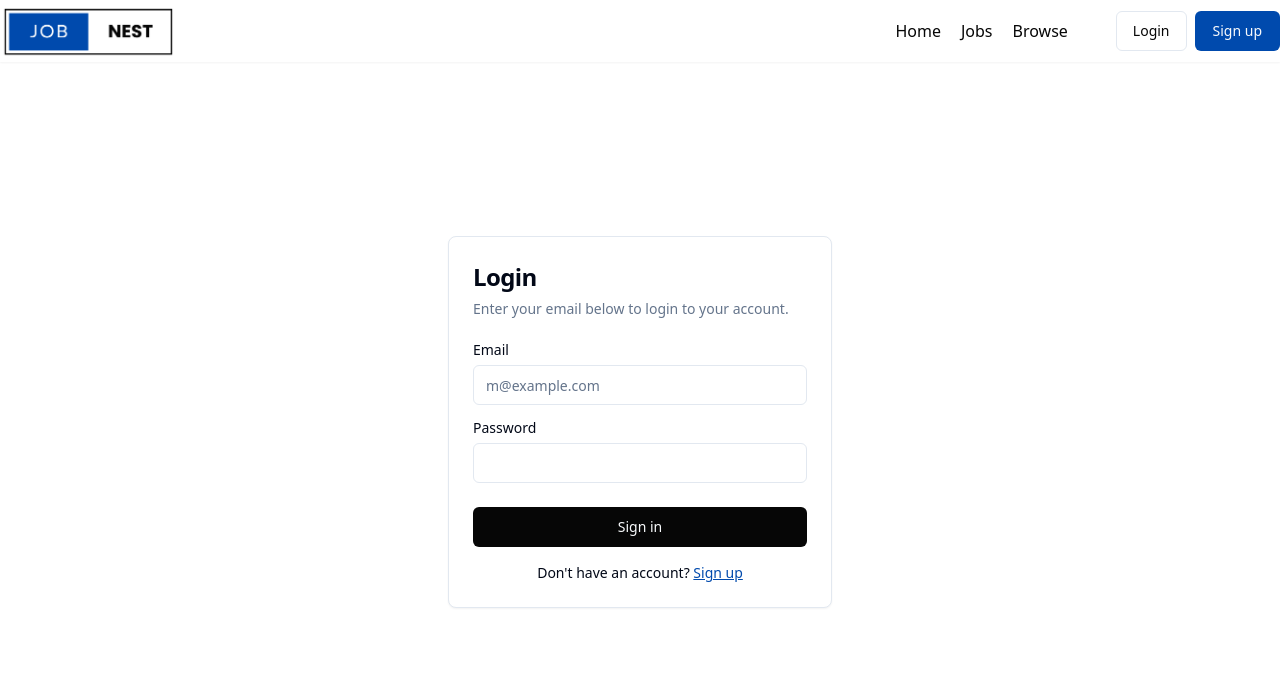
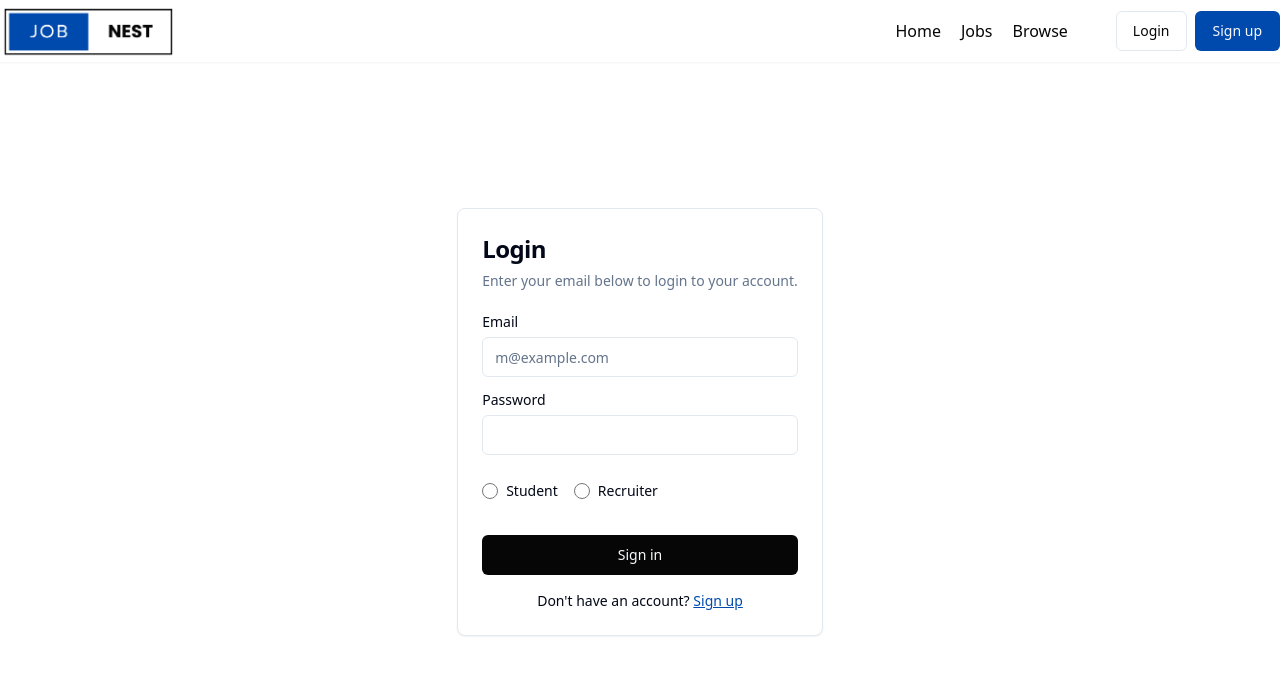
Before and after one commit to MuhammadAreeb30/Job_Portal-, a React (Vite) app in the folder FrontEnd/: page /login in a window 1280 px wide. Shown: the top 674 px of the page. Built offline with nearby package versions, Linux system fonts and the light colour scheme.

Commit message:
Login Ui Complete

```diff
--- a/FrontEnd/src/auth/Login.jsx
+++ b/FrontEnd/src/auth/Login.jsx
@@ -17,6 +17,7 @@ const Login = () => {
     <>
       <Navbar />
       <div className="flex justify-center items-center h-[90vh]">
+        <form action="">
           <Card className="w-full max-w-sm">
             <CardHeader>
               <CardTitle className="text-2xl">Login</CardTitle>
@@ -38,6 +39,26 @@ const Login = () => {
                 <Label htmlFor="password">Password</Label>
                 <Input id="password" type="password" required />
               </div>
+              <div className="grid gap-2">
+                <div className="flex items-center gap-4">
+                  <div className="flex items-center gap-2">
+                    <Input
+                      name="radio"
+                      type="radio"
+                      className="cursor-pointer w-4"
+                    />
+                    <Label htmlFor="r1">Student</Label>
+                  </div>
+                  <div className="flex items-center gap-2">
+                    <Input
+                      name="radio"
+                      type="radio"
+                      className="cursor-pointer w-4"
+                    />
+                    <Label htmlFor="r2">Recruiter</Label>
+                  </div>
+                </div>
+              </div>
             </CardContent>
             <CardFooter className="flex flex-col">
               <Button className="w-full bg-primary">Sign in</Button>
@@ -52,6 +73,7 @@ const Login = () => {
               </div>
             </CardFooter>
           </Card>
+        </form>
       </div>
     </>
   );
```
Lines whose indentation alone changed are shown as unchanged.
